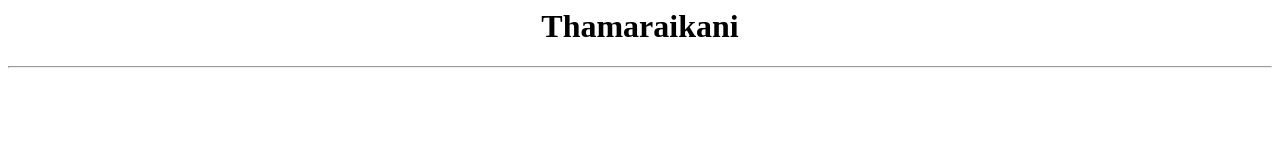
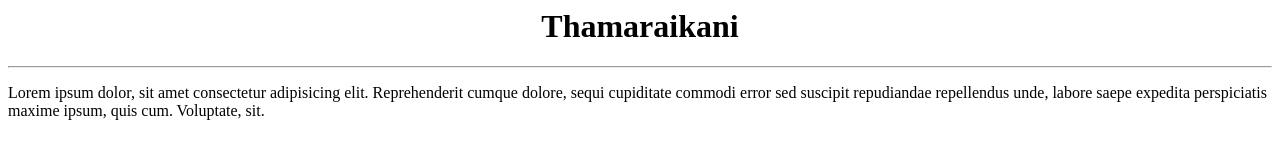
Before and after one commit to Thamaraikani333/exa, a plain HTML site: page index.html in a window 1280 px wide. Drawn offline with Linux system fonts and the light colour scheme.

Commit message:
updated index.html

```diff
--- a/index.html
+++ b/index.html
@@ -2,3 +2,6 @@
   <h1>Thamaraikani</h1>
 </center>
 <hr>
+<p>
+  Lorem ipsum dolor, sit amet consectetur adipisicing elit. Reprehenderit cumque dolore, sequi cupiditate commodi error sed suscipit repudiandae repellendus unde, labore saepe expedita perspiciatis maxime ipsum, quis cum. Voluptate, sit.
+</p>
```
